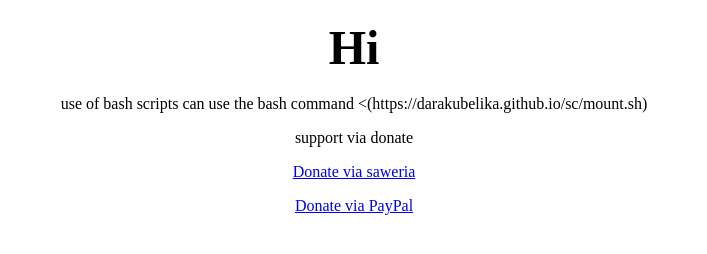
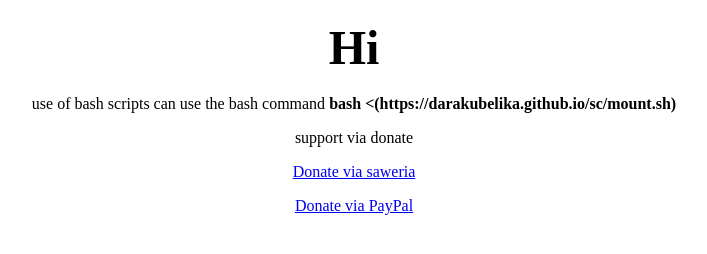
Before and after one commit to darakubalika/darakubalika.github.io, a plain HTML site: page index.html in a window 1280 px wide. Shown: the whole page, without its empty margins (286-993 px from the left). Drawn offline with Linux system fonts and the light colour scheme.

Commit message:
Update index.html

```diff
--- a/index.html
+++ b/index.html
@@ -6,7 +6,7 @@
       Hi
       </font>
     </h2>
-    <p>use of bash scripts can use the bash command <(https://darakubelika.github.io/sc/mount.sh)</p>
+    <p>use of bash scripts can use the bash command <b>bash <(https://darakubelika.github.io/sc/mount.sh)</b></p>
     <p>
       support via donate
     </p>
```
